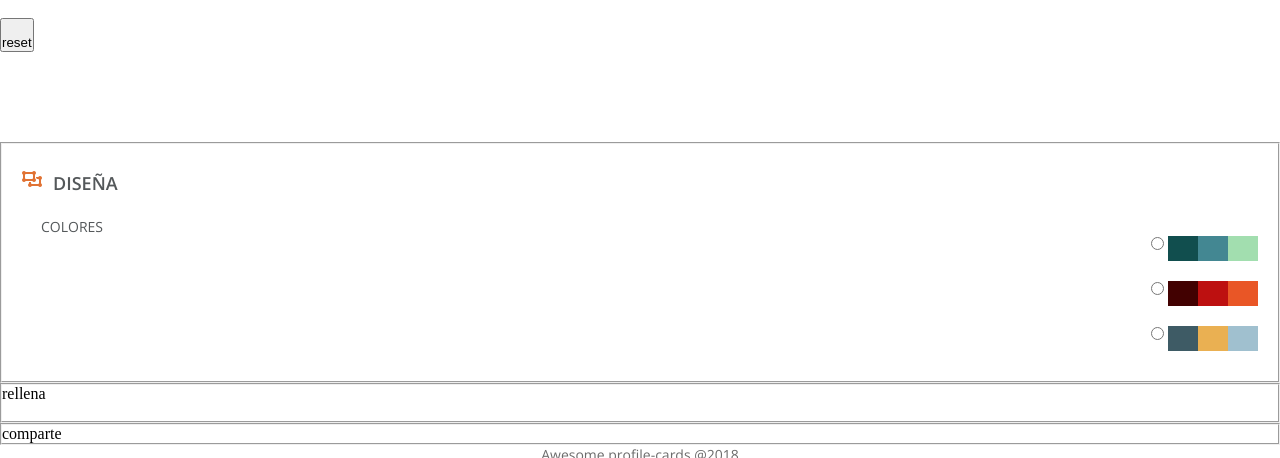
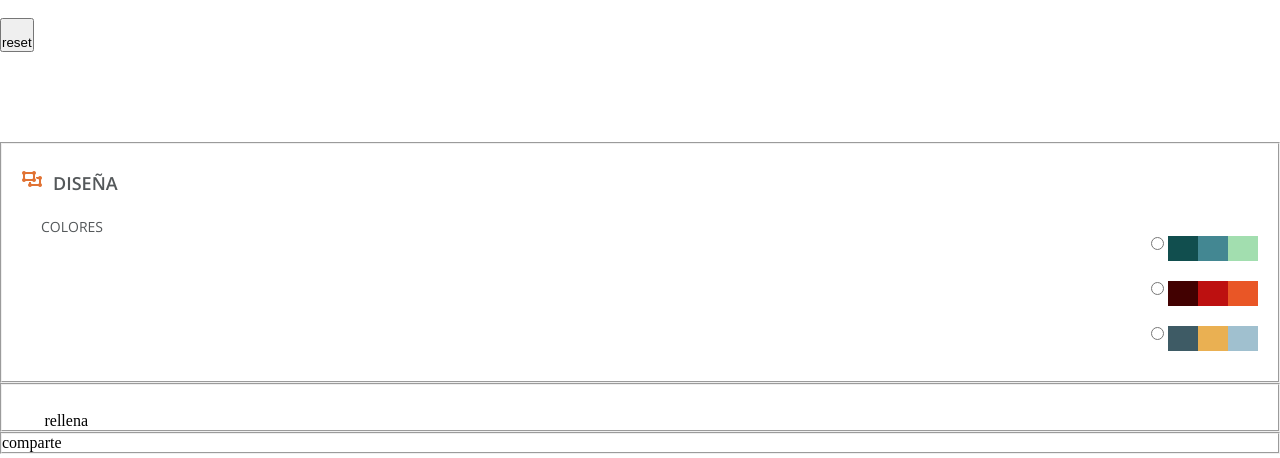
Before and after one commit to Adalab/project-promo-r-module-2-team-6, a website: page src/html/create.html in a window 1280 px wide. Shown: the top 458 px of the page. Drawn offline with nearby package versions, Linux system fonts and the light colour scheme; files that its build step writes are made by us from their sources; files whose address does not match are found by name.

Commit message:
update partials

```diff
--- a/src/html/partials/form-fill.html
+++ b/src/html/partials/form-fill.html
@@ -1,7 +1,7 @@
-<fieldset>
-    <div>
+<fieldset class="fill">
+    <div class="firstContainer">
+        <p><i class="fa-light fa-keyboard"></i></p>
         <legend>rellena</legend>
-        <i class="fa-light fa-keyboard"></i>
     </div>
 
 </fieldset>
--- /dev/null
+++ b/src/scss/layout/_form-fill.scss
@@ -0,0 +1,14 @@
+.firstContainer {
+    padding-left: 20px;
+    padding-top: 27px;
+    display: flex;
+    flex-direction: row;
+    gap: 10px;
+
+    .fa-light,
+    .fa-keyboard {
+      width: 21px;
+      height: 18px;
+      color: $mainOrange;
+    }
+}
--- a/src/scss/main.scss
+++ b/src/scss/main.scss
@@ -5,5 +5,6 @@
 //@import 'layout/page';
 //@import 'layout/header';
 @import "layout/form-design";
+@import 'layout/form-fill';
 @import "layout/footer";
 @import 'pages/index';
```
